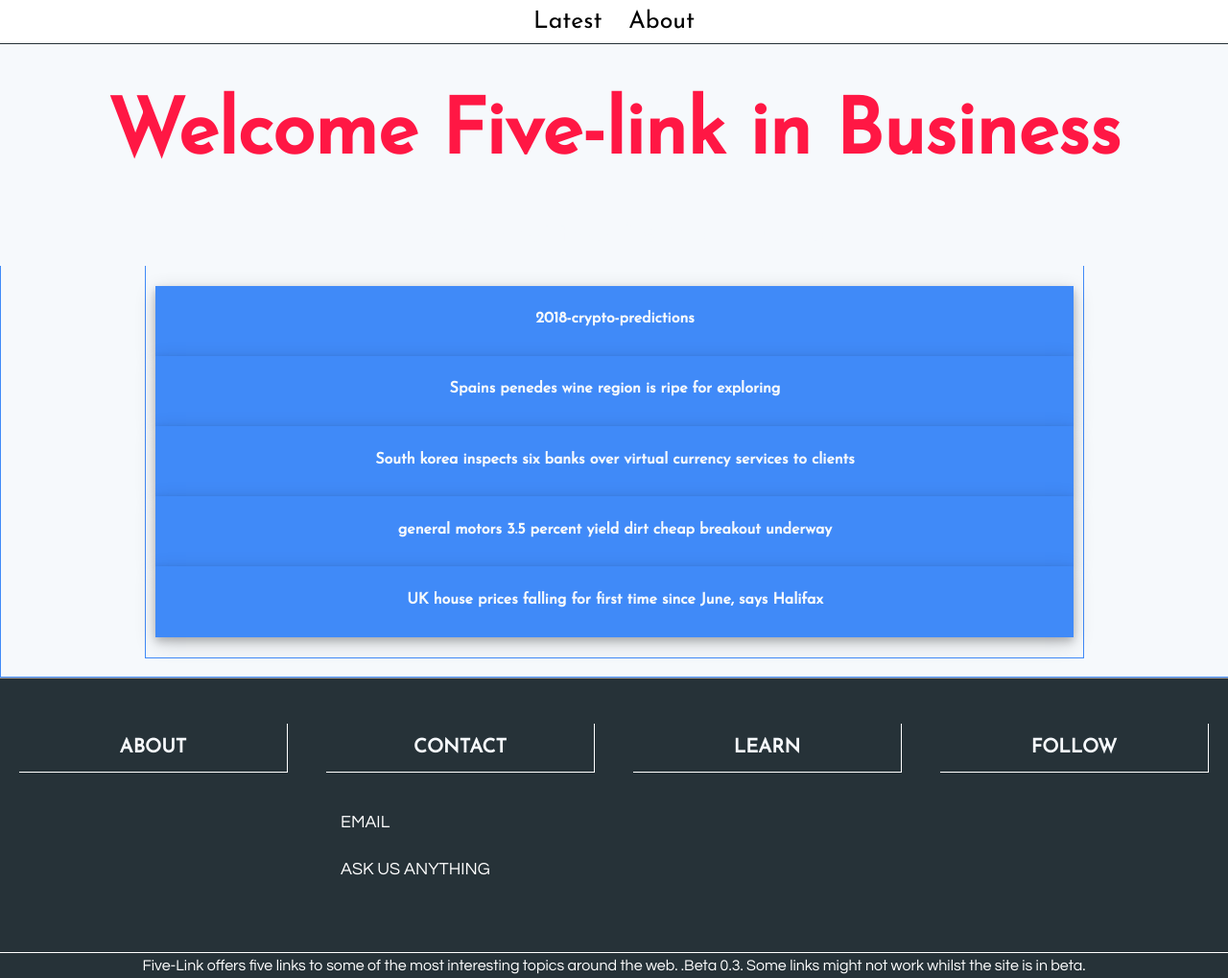
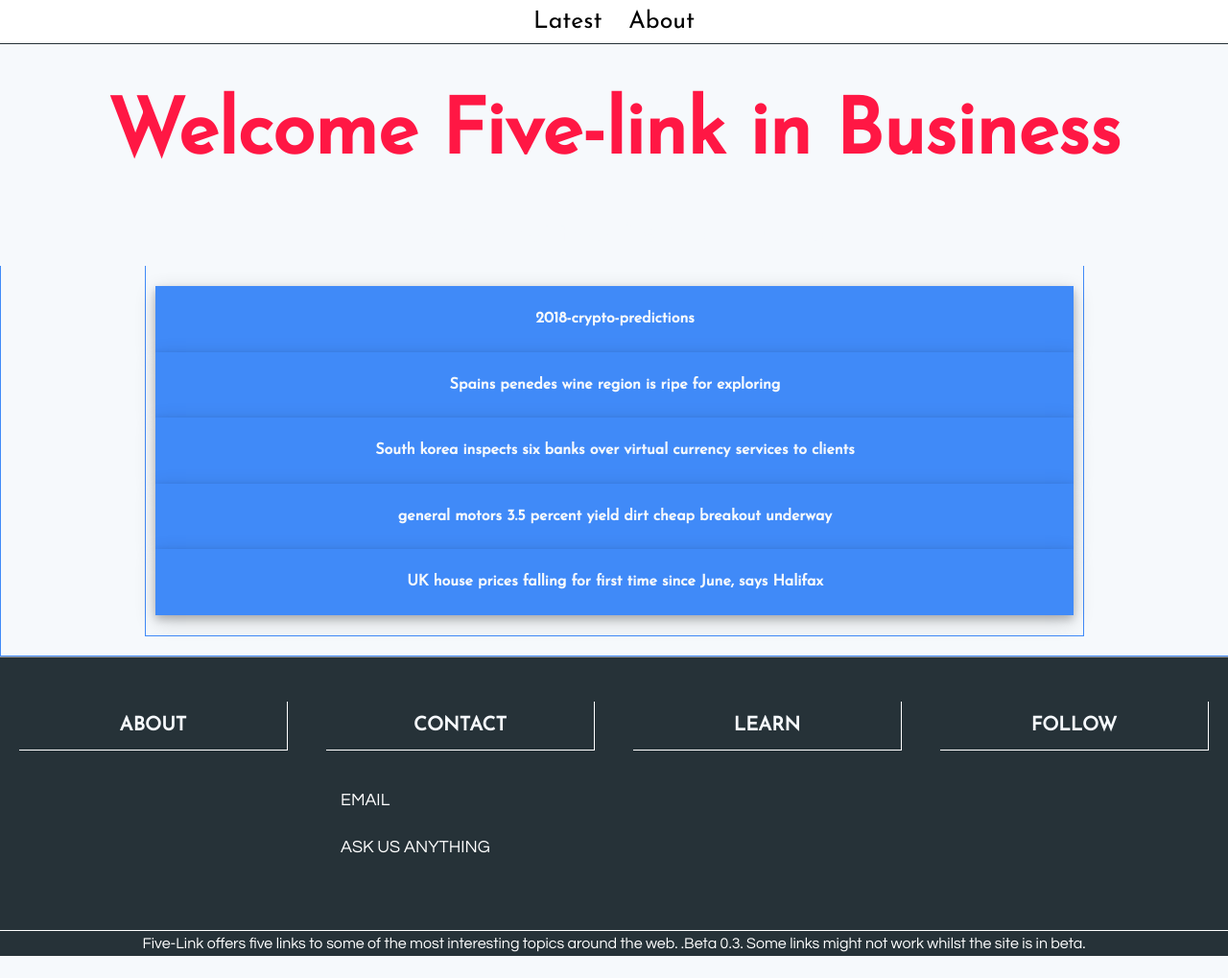
Before and after one commit to hub63501/my-links, a Jekyll site: the page built from _posts/2018-01-08-Welcome-and-Five-Link-in-Business.markdown, in a window 1280 px wide. Shown: the whole page at 96% size. Built offline with Jekyll 4.4.1, drawn with Linux system fonts in a browser that asks for light colours; after the commit the page ends 996 px from its top, so only the background shows below that.

Commit message:
changes to css and list elements

```diff
--- a/assets/CSS/CSS-U_flex.css
+++ b/assets/CSS/CSS-U_flex.css
@@ -389,7 +389,7 @@ input[type=button]:hover{
     background-color: #408af8;
     box-shadow: 0 4px 8px 0 rgba(0, 0, 0, 0.2), 0 6px 20px 0 rgba(0, 0, 0, 0.19);
     text-align: center;
-    padding-bottom: 1%;
+    padding-bottom: 5px;
 }
 .display-class-1-inner li:hover{
     box-shadow: 0 0px 0px 0 rgba(0, 0, 0, 0), 0 0px 0px 0 rgba(0, 0, 0, 0);
```
